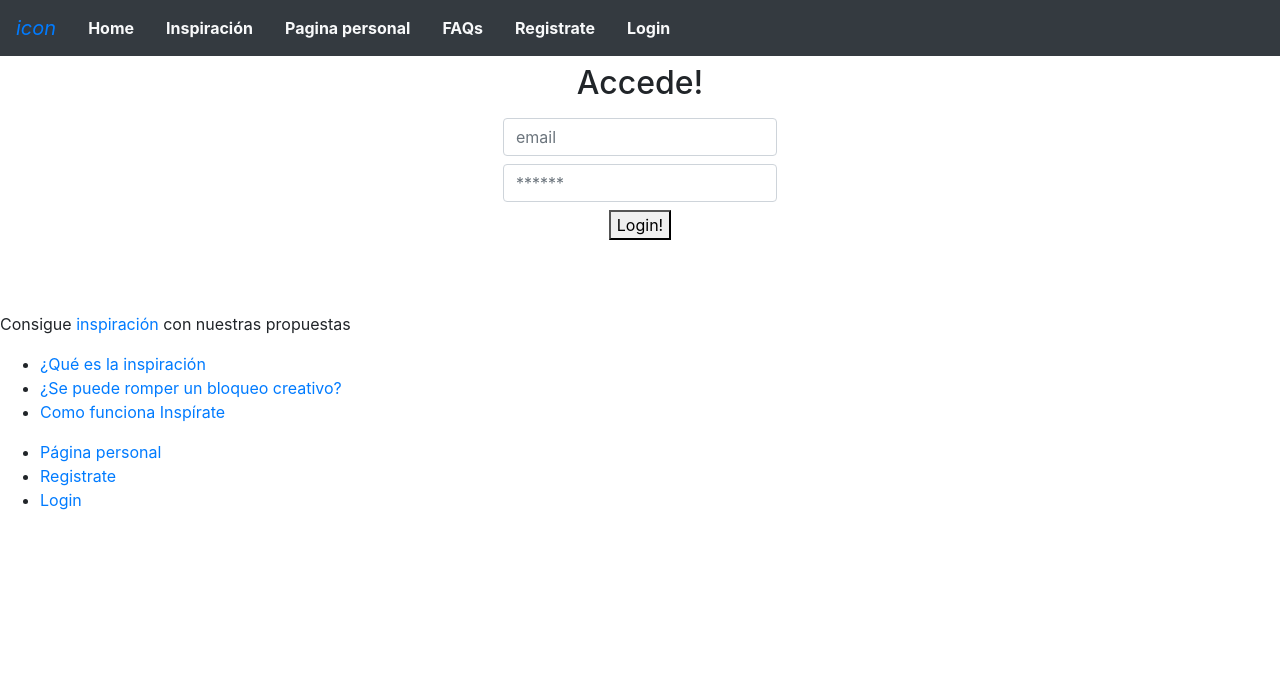
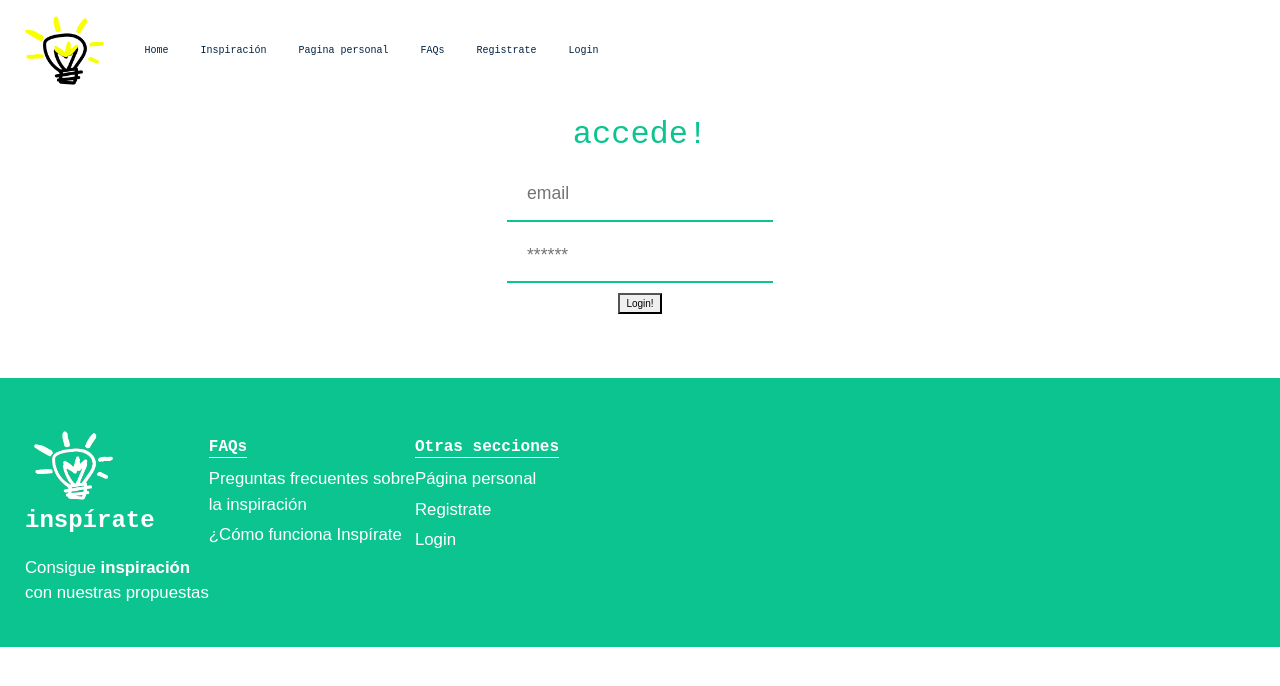
Before and after one commit to InesLuna/inspirate, a plain HTML site: page login.html in a window 1280 px wide. Drawn offline with nearby package versions, Linux system fonts and the light colour scheme.

Commit message:
algun css

```diff
--- /dev/null
+++ b/css/style.css
@@ -0,0 +1,100 @@
+/* ---- reset ---- */
+
+html {
+    box-sizing: border-box;
+  }
+  *, *:before, *:after {
+    box-sizing: inherit;
+  }
+
+  body {
+    margin: 0;
+    padding: 0;
+  }
+
+  /*MI CSS*/
+
+    body{
+    font-family: Arial, Helvetica, sans-serif;
+    font-size: 10px;
+    }
+  h1, h2, h3, h4, h5, h6{
+      font-family: 'Courier New', Courier, monospace;
+  }
+
+  /*navbar*/
+
+  .logo-color, .logo-white{
+      height: 75px;
+  }
+
+  nav{
+      background-color: #fff;
+      margin: 0 auto;
+  }
+
+  .my-nav-button{
+    background-color: #0CC490;
+    height:50px;
+    width: 50px;
+  }
+  .my-nav-a{
+    color: #002242;
+    font-family: 'Courier New', Courier, monospace;
+  }
+
+  /*MAIN*/
+
+  .my-main{
+      padding-top: 100px;
+      margin-bottom: 5%;
+  }
+  h2{
+      font-family: 'Courier New', Courier, monospace;
+      color: #0CC490;
+  }
+  .login-form, .singup-form{
+      display: flex;
+      justify-content: center;
+      flex-flow: column nowrap;
+  }
+  .my-input{
+    border: none;
+    padding: 5px 20px;
+    font-size: 1.1rem;
+  }
+  .input-container{
+      border-bottom: 2px solid #0CC490;
+      margin-bottom: 10px;
+      margin-top: 5px;
+  }
+  /*FOOTER*/
+  footer{
+      background-color: #0CC490;
+      color: #fff;
+      display: flex;
+      justify-content: left;
+      flex-flow: row wrap;
+      font-size: 1.05rem;
+      padding: 50px 25px 25px;
+      margin-top: 50px;
+  }
+  footer>div>ul>li{
+      list-style: none;
+      margin-bottom: 5px;
+  }
+  .footer-a{
+      color: #fff;
+      text-decoration: none;
+  }
+  .logo-text{
+      font-size: 1.5rem;
+      font-family: 'Courier New', Courier, monospace;
+      font-weight: 700;
+  }
+  .footer-title{
+      font-weight: 700;
+      border-bottom: 1px solid #fff;
+      width: max-content;
+      padding-top: 10px;
+  }
--- a/login.html
+++ b/login.html
@@ -10,42 +10,45 @@
      <!--link a libreria fontawesome-->
     <link rel="stylesheet" href="https://use.fontawesome.com/releases/v5.8.1/css/all.css" integrity="sha384-50oBUHEmvpQ+1lW4y57PTFmhCaXp0ML5d60M1M7uH2+nqUivzIebhndOJK28anvf" crossorigin="anonymous">
 
+    <!--mis css-->
+    <link rel="stylesheet" href="/css/style.css" type="text/css">
+
     <title>Inspirate</title>
 
 
 </head>
 <body>
     <!--navbar-->
-<nav class="navbar navbar-expand-lg navbar-ligth bg-dark fixed-top">
-    <a href="index.html" class="navbar-brand"><i class="">icon</i></a>
+<nav class="navbar navbar-expand-lg fixed-top">
+    <a href="index.html" class="navbar-brand"><img src="/imagees/imago-color.png" alt="idea" class="logo-color"></a>
 
-    <button type="button" class="navbar-toggler bg-light" data-toggle="collapse" data-target="#nav"><span class="navbar-toggler-icon"></span></button>
+    <button type="button" class="my-nav-button navbar-toggler mr-3" data-toggle="collapse" data-target="#nav"><i class="fas fa-bars 5x text-white"></i></button>
 
     <div id="nav" class="collapse navbar-collapse justify-content-between">
         <ul class="navbar-nav">
-            <li class="nav-item dropdown"><a class="nav-link text-light tex-uppercase font-weight-bold px-3" href="index.html">Home</a></li>
-            <li class="nav-item"><a class="nav-link text-light tex-uppercase font-weight-bold px-3" href="inspiracion.html">Inspiración</a></li>
-            <li class="nav-item"><a class="nav-link text-light tex-uppercase font-weight-bold px-3" href="#" disable>Pagina personal</a></li>
-            <li class="nav-item"><a class="nav-link text-light tex-uppercase font-weight-bold px-3" href="faqs.html">FAQs</a></li>
-            <li class="nav-item"><a class="nav-link text-light tex-uppercase font-weight-bold px-3" href="registro.html">Registrate</a></li>
-            <li class="nav-item"><a class="nav-link text-light tex-uppercase font-weight-bold px-3" href="login.html">Login</a></li>
+            <li class="nav-item dropdown"><a class="my-nav-a nav-link px-3" href="index.html">Home</a></li>
+            <li class="nav-item"><a class="my-nav-a nav-link px-3" href="inspiracion.html">Inspiración</a></li>
+            <li class="nav-item"><a class="my-nav-a nav-link px-3" href="#" disable>Pagina personal</a></li>
+            <li class="nav-item"><a class="my-nav-a nav-link px-3" href="faqs.html">FAQs</a></li>
+            <li class="nav-item"><a class="my-nav-a nav-link px-3" href="registro.html">Registrate</a></li>
+            <li class="nav-item"><a class="my-nav-a nav-link px-3" href="login.html">Login</a></li>
         </ul>
     </div>
 </nav>
 <!--end of navbar-->
 
-<main>
-        <section class="login p-5 align-middle">
+<main class="my-main pt-10">
+        <section class="login p-10 align-middle">
             <div class="row">
-                <h2 class="col text-center m-3">Accede!</h2>
+                <h2 class="col text-center m-3">accede!</h2>
             </div>
 
 
-          <div class="form-wrapper row text-center justify-content-center">
-            <form action="" class="login-form ">
-              <input class="form-control mb-2" type="email" id="email" placeholder="email">
-              <input class="form-control mb-2" type="password" id="password" placeholder="******">
-              <button type="submit" class="button" id="login-button" onclick="login(event)">Login!</button>
+          <div class="row text-center justify-content-center">
+            <form action="" class="login-form">
+                <div class="input-container"><input class="my-input mb-2 " type="email" id="email" placeholder="email"></div>
+                <div class="input-container"><input class="my-input mb-2 " type="password" id="password" placeholder="******"></div>
+                <div><button type="submit" class="button " id="login-button" onclick="login(event)">Login!</button></div>
             </form>
             <div class="errors-container">
 
@@ -57,20 +60,28 @@
 
 <!--footer-->
 <footer class="footer">
-        <img src="" alt="">
+    <div class="footer-cont-logo">
+        <img class="logo-white" src="/imagees/imago-blanco.png" alt="">
+        <p class="logo-text">inspírate</p>
+        <p>Consigue <a class="footer-a" href="inspiracion.html"><strong> inspiración </strong> </a> <br> con nuestras propuestas</p>
+    </div>
 
-        <p>Consigue <a href="inspiracion.html">inspiración</a> con nuestras propuestas</p>
-        <ul class="faqs footer-ul">
-            <li><a href="#">¿Qué es la inspiración</a> </li>
-            <li><a href="#">¿Se puede romper un bloqueo creativo?</a></li>
-            <li><a href="#">Como funciona Inspírate</a> </li>
+    <div>
+        <h6 class="footer-title">FAQs</h6>
+        <ul class="faqs footer-ul list-group list-group-flush">
+            <li> <a class="footer-a" href="#">Preguntas frecuentes sobre <br> la inspiración</a> </li>
+            <li> <a class="footer-a" href="#">¿Cómo funciona Inspírate</a> </li>
         </ul>
+    </div>
 
-        <ul class="footer-ul">
-            <li><a href="#">Página personal</a></li>
-            <li><a href="registro.html">Registrate</a></li>
-            <li><a href="login.html">Login</a></li>
+    <div>
+        <h6 class="footer-title"> Otras secciones</h6>
+        <ul class="footer-ul list-group list-group-flush">
+            <li> <a class="footer-a" href="#">Página personal</a> </li>
+            <li> <a class="footer-a" href="registro.html">Registrate</a> </li>
+            <li> <a class="footer-a" href="login.html">Login</a> </li>
         </ul>
+    </div>
 
     </footer>
 
```
Also changed, not shown: faqs.html (+11 -9 lines), index.html (+11 -9 lines), inspiracion.html (+11 -9 lines), registro.html (+23 -21 lines), imagees/imago-blanco.png (added), imagees/imago-color.png (added).
